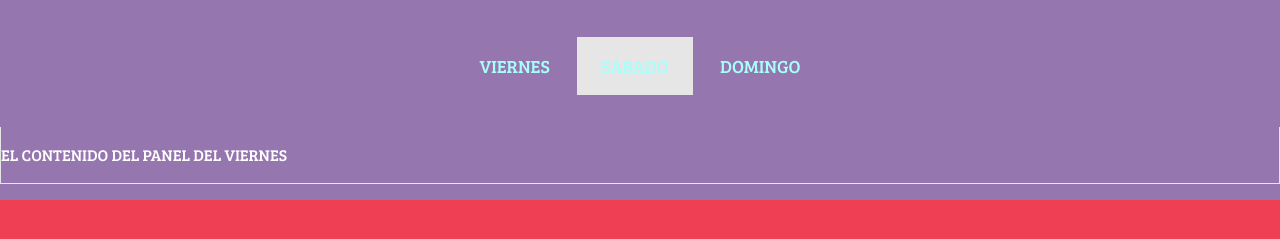
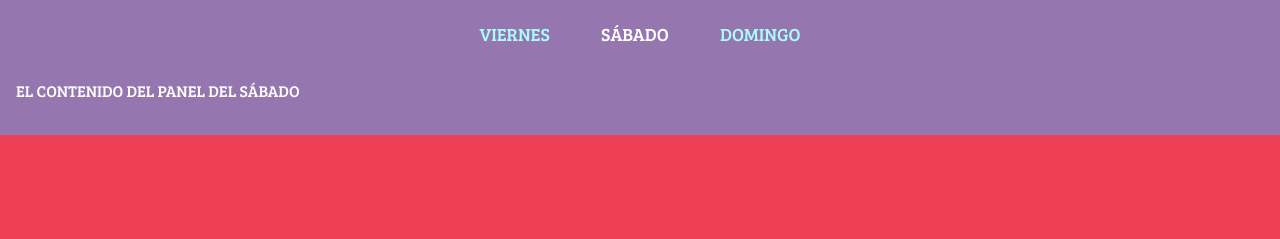
Before and after one commit to jlvilcav/PlatziPalooza, a plain HTML site: page index.html in a window 1280 px wide. Both pictures are taken after a click on the tab "SÁBADO". Shown: the part 381-620 px from the top of the page. Drawn offline with Linux system fonts and the light colour scheme.

Commit message:
Clase 10 - 2 Tabs con Foundation.

```diff
--- a/css/app.css
+++ b/css/app.css
@@ -52,17 +52,25 @@ h1, h2, h3, h4, h5, h6, button {
 	border: 1px solid white;
 }
 
+#lineup-container {
+	padding: 1em 0;
+}
+
 #lineup-container,
 #lineup-container .tabs,
 #lineup-container .tabs-panel,
-#lineup-container .tabs .tabs-title{
+#lineup-container .tabs .tabs-title,
+#lineup-container .tabs .tabs-title.is-active a{
 	background-color: #9676af;
 	color: white;
-	padding: 1em 0;
 	border: 0;
 	text-transform: uppercase;
+	font-family: 'Bree Serif', serif;
 }
 
+.tabs-content {
+	border: 0;
+}
 #lineup-container .tabs .tabs-title a {
 	font-size: 18px;
 	color: #a7fffb;
--- a/index.html
+++ b/index.html
@@ -73,24 +73,24 @@
     <section id="lineup-container">
       <h3 class="text-center">Lineup</h1>
       <ul class="tabs text-center" data-tabs id="lineup-tabs">
-        <li class="tabs-title">
-          <a href="#">Viernes</a>
+        <li class="tabs-title is-active">
+          <a href="#panelViernes">Viernes</a>
         </li>
         <li class="tabs-title">
-          <a href="#">Sábado</a>
+          <a href="#panelSabado">Sábado</a>
         </li>
         <li class="tabs-title">
-          <a href="#">Domingo</a>
+          <a href="#panelDomingo">Domingo</a>
         </li>
       </ul>
       <div class="tabs-content" data-tabs-content="lineup-tabs">
         <div class="tabs-panel is-active" id="panelViernes">
           EL contenido del panel del viernes
         </div>
-        <div class="tabs-panel" id="panelSabadp">
+        <div class="tabs-panel" id="panelSabado">
           EL contenido del panel del sábado
         </div>
-        <div class="tabs-panel" id="panelViernes">
+        <div class="tabs-panel" id="panelDomingo">
           EL contenido del panel del domingo
         </div>
       </div>
```
